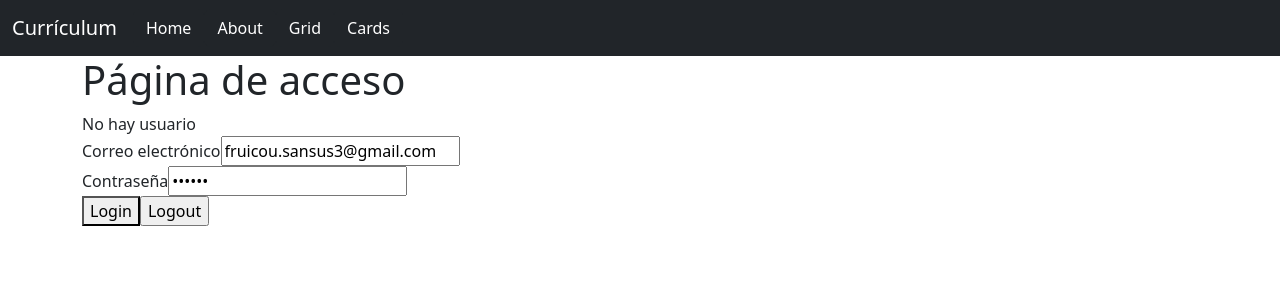
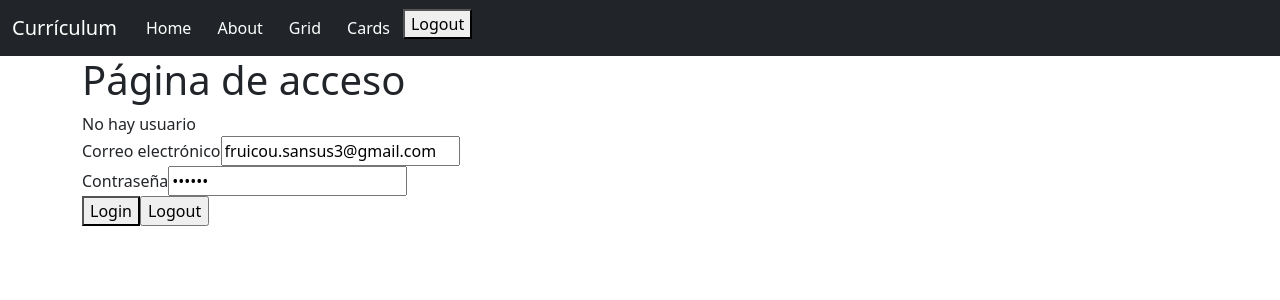
Before and after one commit to Oteriyo8/curriculum-vitae, a Vue app: page /sign-in in a window 1280 px wide. Shown: the top 300 px of the page. Built offline with nearby package versions, Linux system fonts and the light colour scheme.

Commit message:
pequeñas modificaciones de login/logout

```diff
--- a/src/App.vue
+++ b/src/App.vue
@@ -25,11 +25,19 @@ import HelloWorld from "@/components/HelloWorld.vue";
           <li class="nav-item">
             <RouterLink to="/cards" class="btn btn-dark mr-2">Cards</RouterLink>
           </li>
+          <li class="nav-item">
+            <button @click="userStore.logout">Logout</button>
+          </li>
         </ul>
         </div>
       </div>
     </nav>
   </div>
+  <RouterView />
 
-  <RouterView />
 </template>
+
+<!-- <script setup>
+import { useStoreUsers } from "./stores/users";
+const userStore = useStoreUsers()
+</script> -->
--- a/src/stores/users.js
+++ b/src/stores/users.js
@@ -1,6 +1,7 @@
 import { defineStore } from "pinia";
 import { auth } from "../firebase";
 import { signInWithEmailAndPassword,signOut } from "firebase/auth";
+import router from "../router";
 
 export const useStoreUsers = defineStore("users", {
   state: () => {
@@ -21,6 +22,7 @@ export const useStoreUsers = defineStore("users", {
       logout( ) {
         signOut(auth).then(() => {
             this.user = null;
+            router.push('/sign-in');
             console.log(this.user)
           }).catch((error) => {
             // An error happened.
@@ -34,6 +36,7 @@ export const useStoreUsers = defineStore("users", {
           // Signed in, this. coge las variables que hay en el state
           this.user = userCredential.user;
           // ...
+          router.push('/');
           console.log(this.user)
         })
         .catch((error) => {
```
